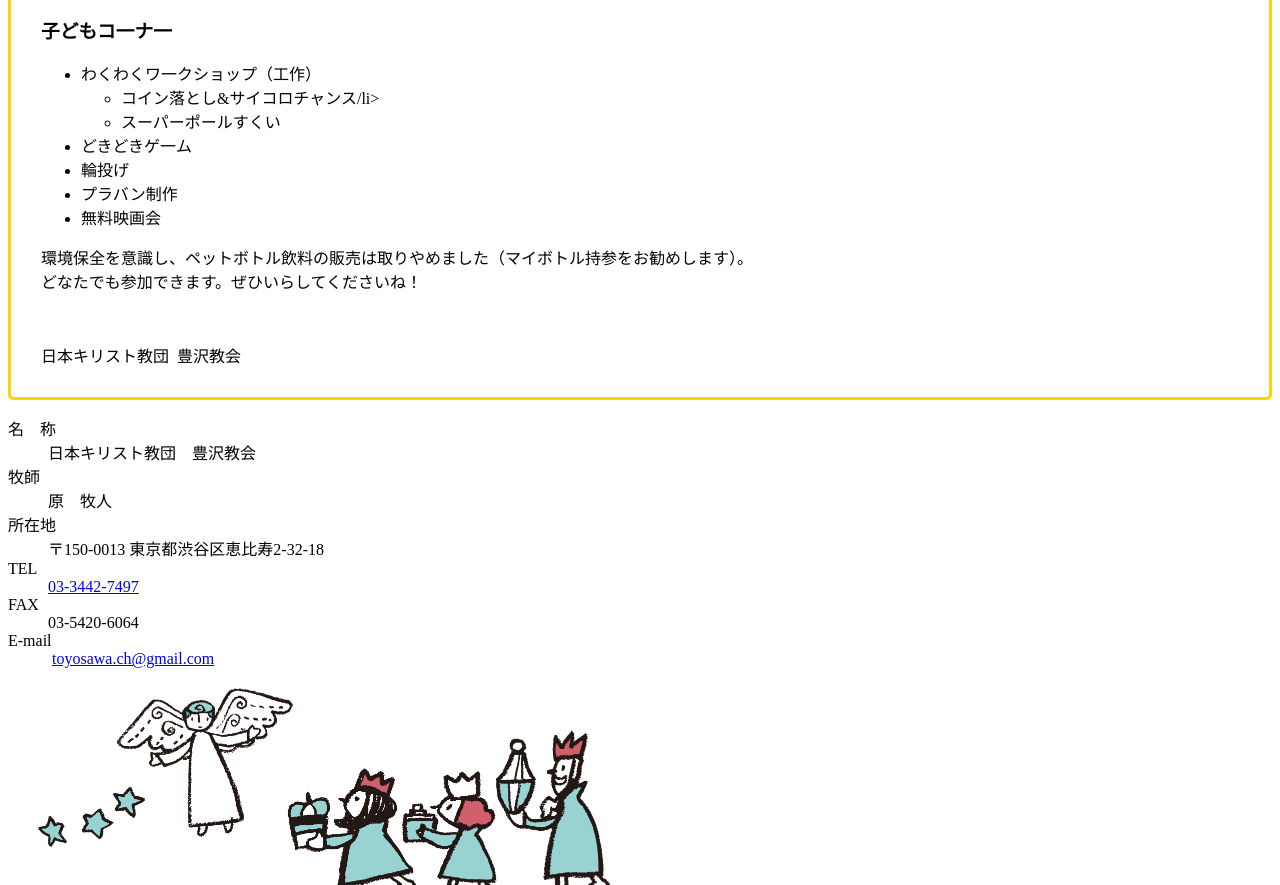
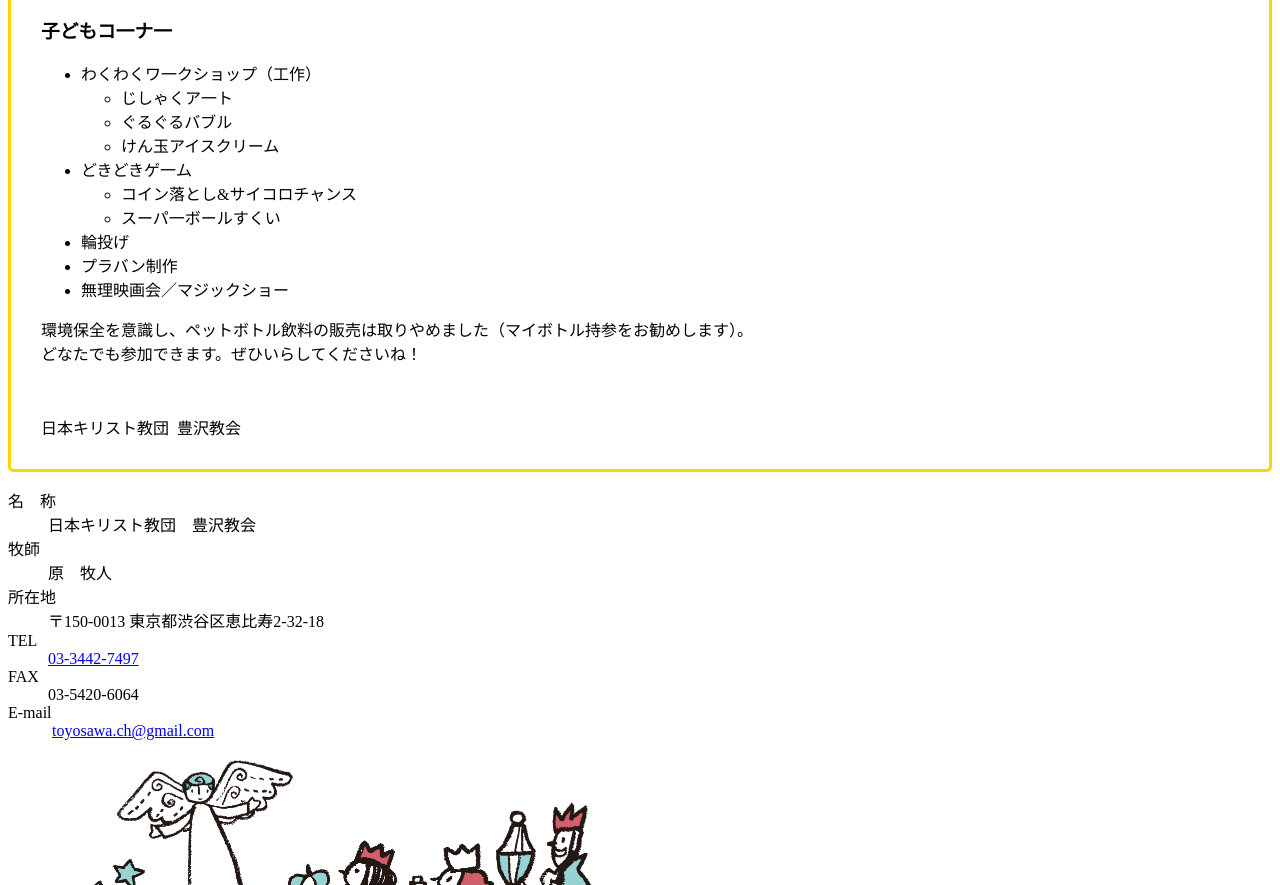
Before and after one commit to conbufan/toyosawa-church, a website with bundled scripts: page public/index.html in a window 1280 px wide. Shown: the part 2140-3025 px from the top of the page. Built offline with nearby package versions, Linux system fonts and the light colour scheme; a web font is replaced by a local one.

Commit message:
bazzar2024

```diff
--- a/public/index.html
+++ b/public/index.html
@@ -113,13 +113,18 @@
 								<ul>
 									<li>わくわくワ一クショップ（工作）</li>
 									<ul>
-										<li>コイン落とし&サイコロチャンス/li>
-										<li>スーパーポールすくい</li>
+										<li>じしゃくア一ト</li>
+										<li>ぐるぐるバブル</li>
+										<li>けん玉アイスクリーム</li>
 									</ul>
 									<li>どきどきゲ一ム</li>
+									<ul>
+										<li>コイン落とし&サイコロチャンス</li>
+										<li>スーパ一ボールすくい</li>
+									</ul>
 									<li>輪投げ</li>
 									<li>プラバン制作</li>
-									<li>無料映画会</li>
+									<li>無理映画会／マジックショー</li>
 								</ul>
 
 
```
Also changed, not shown: 3 other files.
